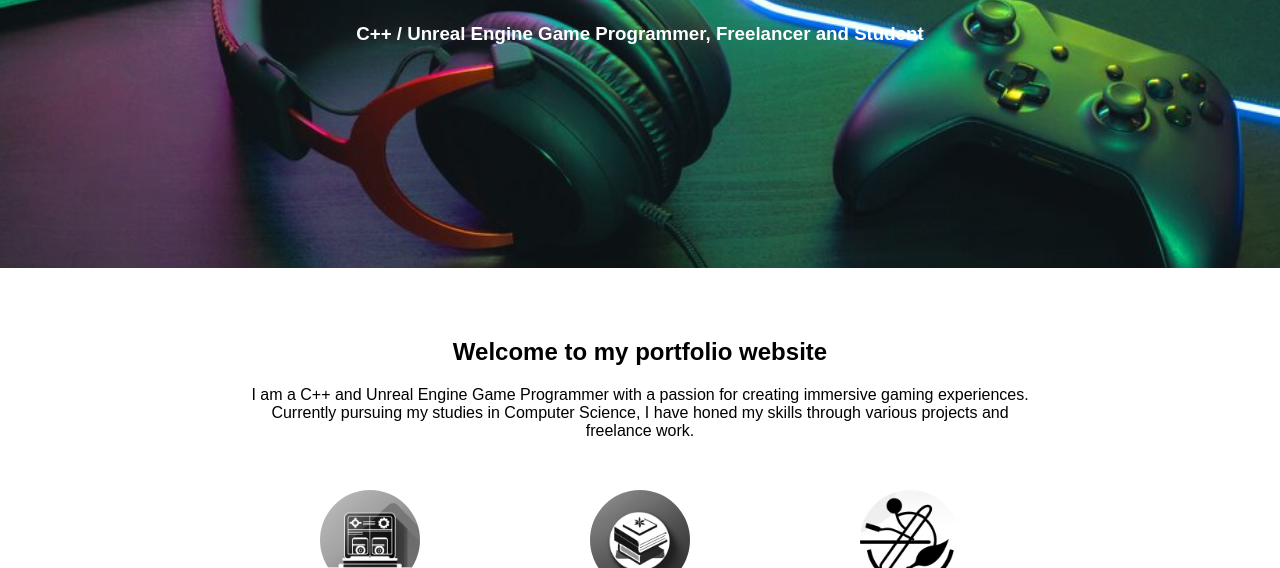
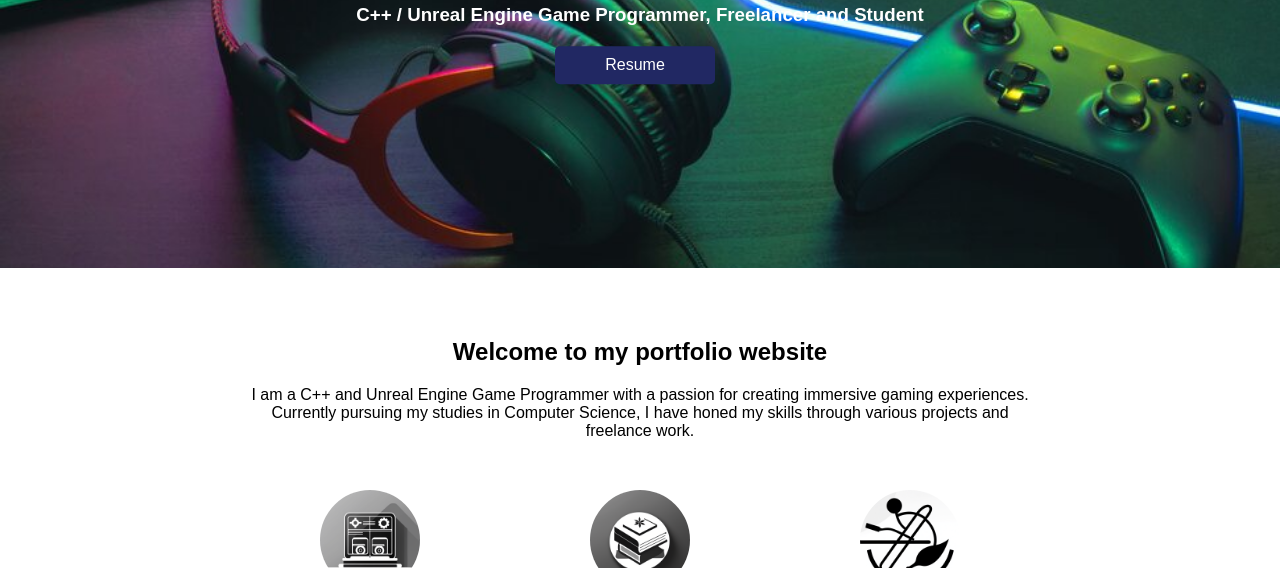
Before and after one commit to De-Seam/De-Seam, a plain HTML site: page index.html in a window 1280 px wide. Shown: the part 532-1100 px from the top of the page. Drawn offline with Linux system fonts and the light colour scheme.

Commit message:
Added Resume

```diff
--- a/index.html
+++ b/index.html
@@ -10,6 +10,7 @@
       <img src="profile.jpg" alt="Profile Picture">
       <h1>Sam van der Hoeven</h1>
       <h3>C++ / Unreal Engine Game Programmer, Freelancer and Student</h3>
+	  <a class="download-link" href="Resume Sam van der Hoeven.pdf" download>Resume</a>
     </section>
   </div>
   <section class="intro">
--- a/style.css
+++ b/style.css
@@ -8,6 +8,17 @@
   background-repeat: no-repeat;
   background-size: cover;
   z-index: -1;
+}
+
+.download-link {
+  padding: 10px 20px;
+  background-color: #212863;
+  color: #fff;
+  text-decoration: none;
+  border-radius: 5px;
+  display: inline-block;
+  margin-right: 10px; /* Optional: Add some space between the links */
+  width: 120px;
 }
 
 .header-container {
```
Also changed, not shown: 1 other file.
